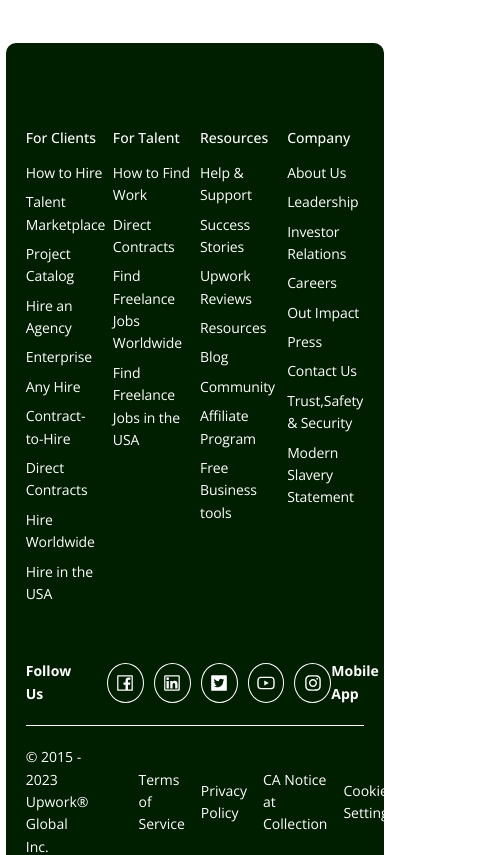
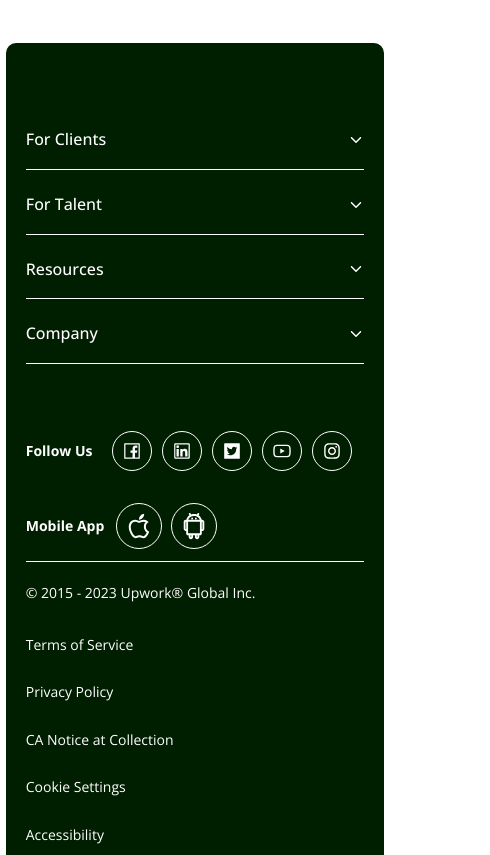
Before and after one commit to eduarf/upwork-c, a React (Vite) app: page / in a window 390 px wide. Shown: the part 8820-9675 px from the top of the page, 490 px wide, since content can reach past the window. Built offline with nearby package versions, Linux system fonts and the light colour scheme.

Commit message:
footer responsive

```diff
--- a/src/components/footer/Footer.jsx
+++ b/src/components/footer/Footer.jsx
@@ -1,18 +1,42 @@
 import './Footer.scss';
-import { footerItems, followUsIcons, footerBottomItems } from '../../../data';
+import {  followUsIcons, footerBottomItems } from '../../../data';
 import FooterSubtitles from './FooterSubtitles/FooterSubtitles';
 import { AiOutlineApple, AiOutlineAndroid } from 'react-icons/ai';
-
+import { useDispatch, useSelector } from 'react-redux';
+import { useEffect, useState } from 'react';
+import { IoIosArrowDown, IoIosArrowUp } from 'react-icons/io';
+import { footerToggleFalse, footerToggleTrue, footerToggle } from '../../features/footer/footer';
 const Footer = () => {
+  const footerItems = useSelector((state) => state.footer).footerItems;
+  const [is700, setIs700] = useState(false);
+ const dispatch = useDispatch();
+  useEffect(() => {
+    const handleResize = () => {
+      if (window.innerWidth < 700) {
+        dispatch(footerToggleFalse());
+        setIs700(true);
+      }
+      else if(window.innerWidth > 700) {
+        dispatch(footerToggleTrue());
+        setIs700(false);
+      }
+    };
+    handleResize();
+    window.addEventListener('resize', handleResize);
+    return () => {
+      window.removeEventListener('resize', handleResize);
+    };
+  }, []);
   return (
     <div className='footer'>
       <div className="footer__menu">
          {footerItems.map((item) => {
-          return <div key={item.id} className='footer__menu--item'>
+          return <div key={item.id} className='footer__menu--item' onClick={() => dispatch(footerToggle(item.title))}>
             <div className='footer__menu--item__heading'>
               {item.title}
+             {is700 && item.isOpen  ?  <IoIosArrowUp />  : <IoIosArrowDown />}
             </div>
-            <FooterSubtitles subtitles={item.subtitles} />
+            { item.isOpen ?  <FooterSubtitles subtitles={item.subtitles} /> : null}
           </div>
          })}
       </div>
--- a/src/components/footer/Footer.scss
+++ b/src/components/footer/Footer.scss
@@ -11,11 +11,23 @@
     display: grid;
     grid-template-columns: repeat(4, minmax(0, 1fr));
     gap: 1rem;
+    @media only screen and (max-width: 700px){
+      grid-template-columns: repeat(1, minmax(0, 1fr));
+    }
     &--item {
       &__heading {
         font-size: 1.4rem;
         font-weight: 500;
         margin-bottom: 1.2rem;
+        @media only screen and (max-width: 700px) {
+          border-bottom: 1px solid var(--color-white);
+          padding-bottom: 1.6rem;
+          cursor: pointer;
+          font-size: 1.6rem;
+          display: flex;
+          justify-content: space-between;
+          align-items: center;
+        }
       }
     }
   }
@@ -26,6 +38,10 @@
     &--icons {
       display: flex;
       justify-content: space-between;
+      @media only screen and (max-width: 700px){
+        flex-direction: column;
+        gap: 4rem;
+      }
       &__left {
         display: flex;
         align-items: center;
@@ -43,6 +59,7 @@
           border-radius: 50%;
           display: grid;
           place-items: center;
+          cursor: pointer;
         }
       }
       &__right {
@@ -61,6 +78,7 @@
             outline-offset: .75rem;
             font-size: 3rem;
             border-radius: 50%;
+            cursor: pointer;
           }
         }
       }
@@ -71,6 +89,14 @@
       border-top: 1px solid var(--color-white);
       padding-top: 2rem;
       margin-bottom: 2rem;
+      @media only screen and (max-width: 1000px){
+        flex-direction: column;
+        gap: 1rem;
+      }
+      @media only screen and (max-width: 700px){
+        gap: 3rem;
+        margin-bottom: 0;
+      }
       p {
         font-size: 1.4rem;
       }
@@ -79,6 +105,14 @@
         align-items: center;
         gap: 1.6rem;
         list-style-type: none;
+        @media only screen and (max-width: 1050px){
+          gap: 1rem;
+        }
+        @media only screen and (max-width: 700px){
+          flex-direction: column;
+          align-items: flex-start;
+          gap: 2.5rem;
+        }
         li {
           font-size: 1.4rem;
           font-weight: 400;
--- a/src/components/footer/FooterSubtitles/FooterSubtitles.scss
+++ b/src/components/footer/FooterSubtitles/FooterSubtitles.scss
@@ -3,6 +3,9 @@
     flex-direction: column;
     letter-spacing: -.1px;
     gap: .7rem;
+    @media only screen and (max-width: 700px){
+        margin-left: 1rem;
+    }
     li {
         list-style-type: none;
         font-size: 1.4rem;
--- /dev/null
+++ b/src/features/footer/footer.js
@@ -0,0 +1,98 @@
+/* eslint-disable no-unused-vars */
+import { createSlice } from "@reduxjs/toolkit";
+import { nanoid } from "nanoid";
+
+const initialState = {
+  footerItems: [
+    {
+      id: nanoid(),
+      title: "For Clients",
+      subtitles: [
+        "How to Hire",
+        "Talent Marketplace",
+        "Project Catalog",
+        "Hire an Agency",
+        "Enterprise",
+        "Any Hire",
+        "Contract-to-Hire",
+        "Direct Contracts",
+        "Hire Worldwide",
+        "Hire in the USA",
+      ],
+      isOpen: true,
+    },
+    {
+      id: nanoid(),
+      title: "For Talent",
+      subtitles: [
+        "How to Find Work",
+        "Direct Contracts",
+        "Find Freelance Jobs Worldwide",
+        "Find Freelance Jobs in the USA",
+      ],
+      isOpen: true,
+    },
+    {
+      id: nanoid(),
+      title: "Resources",
+      subtitles: [
+        "Help & Support",
+        "Success Stories",
+        "Upwork Reviews",
+        "Resources",
+        "Blog",
+        "Community",
+        "Affiliate Program",
+        "Free Business tools",
+      ],
+      isOpen: true,
+    },
+    {
+      id: nanoid(),
+      title: "Company",
+      subtitles: [
+        "About Us",
+        "Leadership",
+        "Investor Relations",
+        "Careers",
+        "Out Impact",
+        "Press",
+        "Contact Us",
+        "Trust,Safety & Security",
+        "Modern Slavery Statement",
+      ],
+      isOpen: true,
+    },
+  ],
+};
+
+const footerSlice = createSlice({
+  name: "footer",
+  initialState,
+  reducers: {
+    footerToggle: (state, action) => {
+      state.footerItems.map((item) => {
+        if(item.title === action.payload){
+          item.isOpen = !item.isOpen;
+        }
+        else {
+          return;
+        }
+      })
+    },
+    footerToggleFalse: (state, action) => {
+      state.footerItems.forEach((item) => {
+        item.isOpen = false;
+      });
+    },
+    footerToggleTrue: (state, action) => {
+      state.footerItems.forEach((item) => {
+        item.isOpen = true;
+      });
+    },
+  },
+});
+
+export const { footerToggleFalse, footerToggle, footerToggleTrue } = footerSlice.actions;
+
+export default footerSlice.reducer;
--- a/store.js
+++ b/store.js
@@ -2,11 +2,13 @@
 import hamburgerReducer from './src/features/hamburger/hamburgerSlice';
 import searchReducer from './src/features/search/searchSlice';
 import rebrandITemsReducer from './src/features/rebrandItems/rebrandSlice';
+import footerItems from './src/features/footer/footer';
 
 export const store = configureStore({
     reducer: {
         hamburger: hamburgerReducer,
         search: searchReducer,
         rebrandItems: rebrandITemsReducer,
+        footer: footerItems,
     },
 });
```
